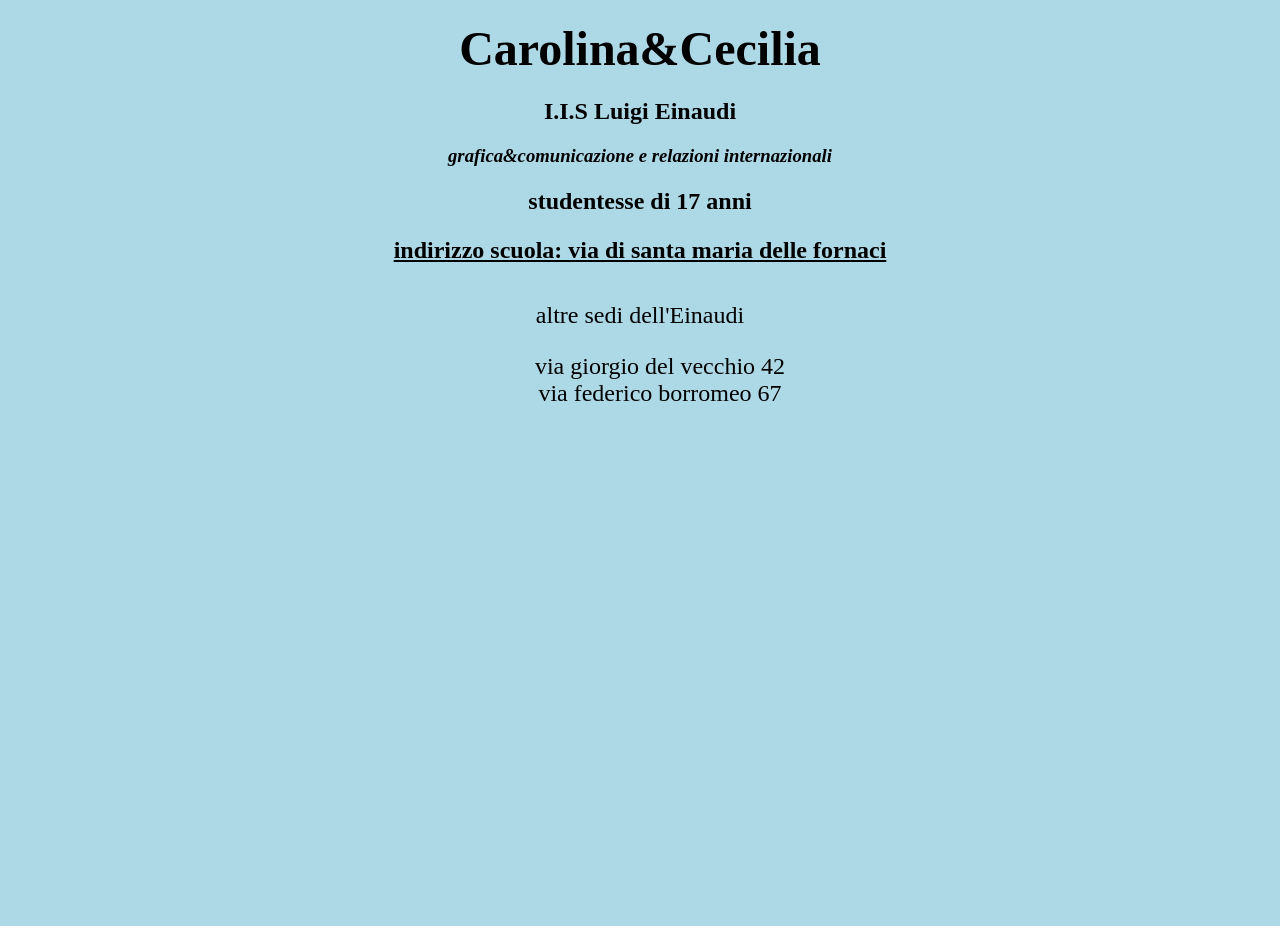
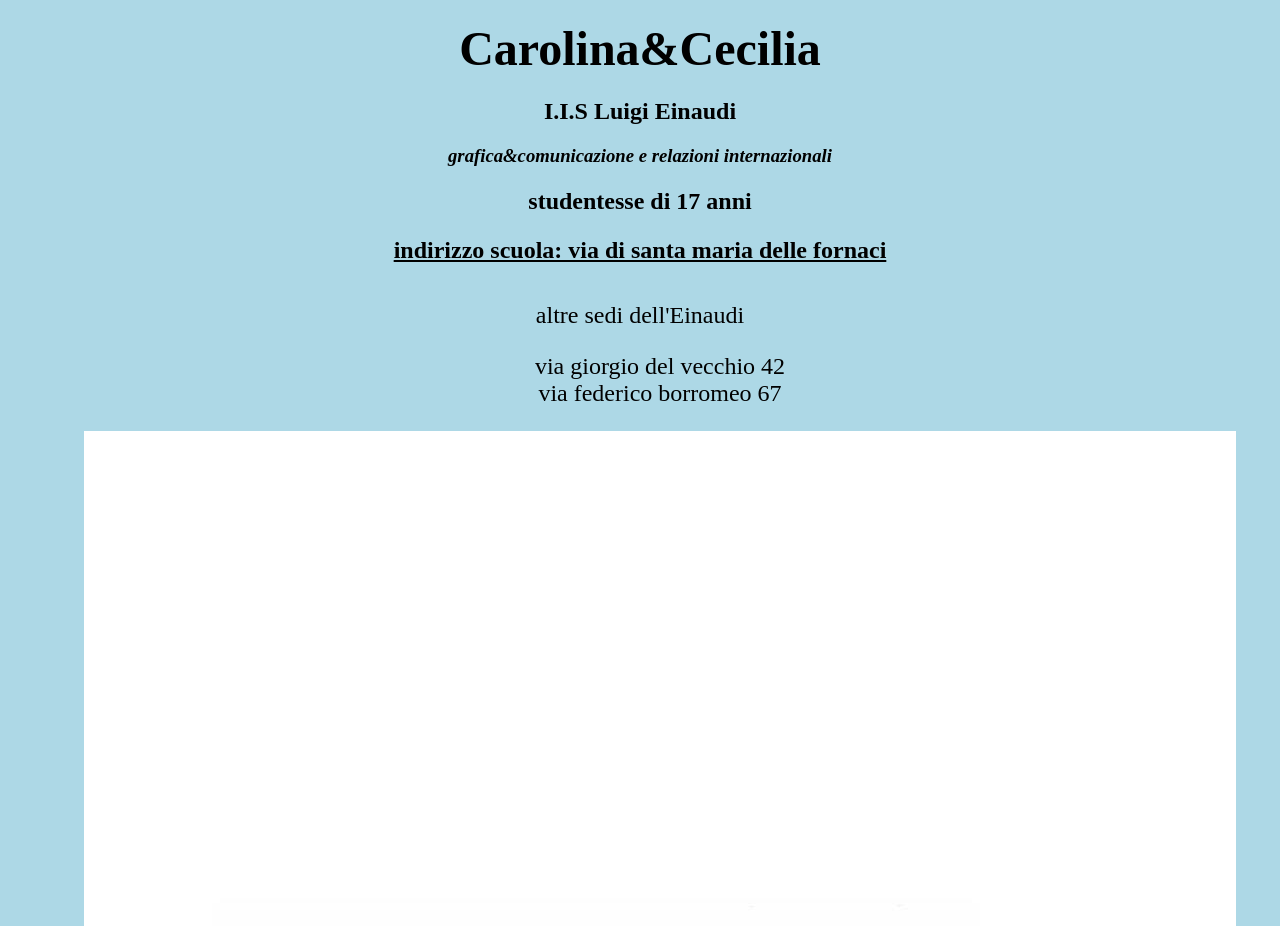
Before and after one commit to Carolinanina/Carolinanina.github.io, a plain HTML site: page index.html in a window 1280 px wide. Shown: the top 926 px of the page. Before the commit the page ends 800 px from the top, so only its background shows below. Drawn offline with Linux system fonts and the light colour scheme.

Commit message:
Update index.html

```diff
--- a/index.html
+++ b/index.html
@@ -17,6 +17,6 @@
 <p>  <DIV align = center> altre sedi dell'Einaudi</p>
 <h8> <ol>  <DIV align = center> via giorgio del vecchio 42 <BR> via federico borromeo 67
 
-
+<P> <IMG SRC="logo.jpg" ALT="foto logo" </P>
 </body>
 </html>
```
